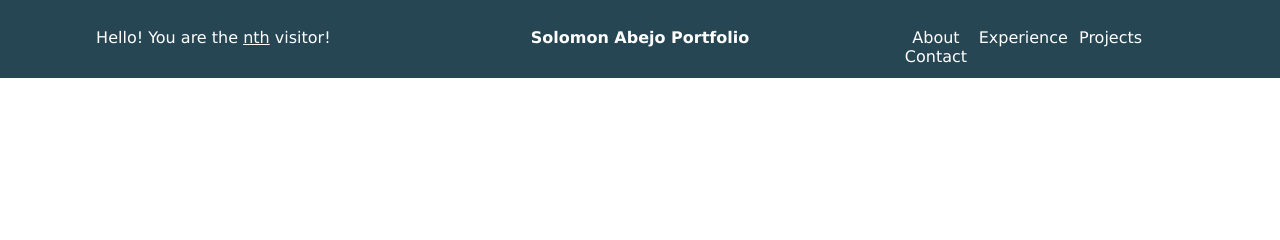
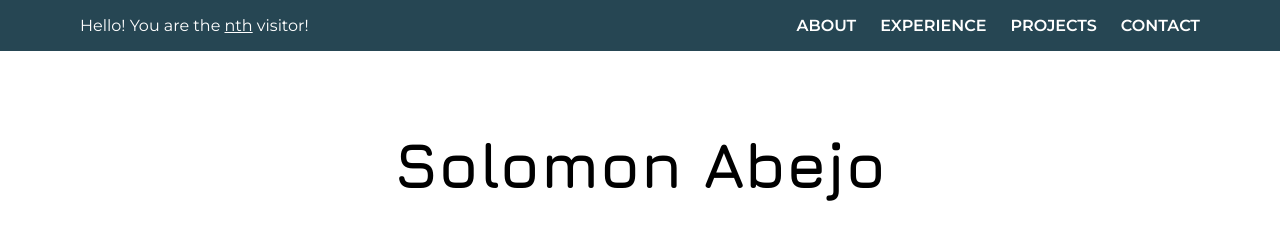
Before and after one commit to asoloa/portfolio.solabejo, a plain HTML site: page index.html in a window 1280 px wide. Drawn offline with nearby package versions, Linux system fonts and the light colour scheme.

Commit message:
Updated index.html; Added styles.css and actions workflow

```diff
--- a/index.html
+++ b/index.html
@@ -1,65 +1,27 @@
 <html>
     <head>
-        <style>
-            .fixed-top {
-                position: fixed;
-                top: 0;
-                right: 0;
-                left: 0;
-                background-color: #264653;
-            }
-            .parentNavBar {
-                display: grid;
-                grid-template-columns: repeat(3, 1fr);
-                grid-template-rows: repeat(1, 1fr);
-                font-family: Verdana, Geneva, Tahoma, sans-serif;
-                padding-top: 0.75rem;
-                padding-bottom: 0.75rem;
-            }
-            .childNav {
-                text-align: center;
-                color: #fff;
-            }
-            .childNavListItems {
-                display: inline-table;
-                width: 25%;
-                float: left;
-            }
-            .listLink {
-                text-decoration: none;
-                color: #fff;
-            }
-            .listLink:hover {
-                color: #e76f51;
-            }
-        </style>
+        <link href="styles.css" rel="stylesheet"/>
+        <link rel="preconnect" href="https://fonts.googleapis.com">
+        <link rel="preconnect" href="https://fonts.gstatic.com" crossorigin>
+        <link href="https://fonts.googleapis.com/css2?family=Jura:wght@300..700&family=Montserrat:ital,wght@0,100..900;1,100..900&display=swap" rel="stylesheet">
         <title>Solomon Abejo Portfolio</title>
     </head>
     <body>
-        <nav class="fixed-top parentNavBar">
-            <div class="childNav">
-                <p>Hello! You are the <span style="text-decoration:underline;">nth</span> visitor!</p>
-            </div>
-            <div class="childNav" style="font-weight: bold;">
-                <p style="text-align: center;">Solomon Abejo Portfolio</p>
-            </div>
-            <div class="childNav">
-                <ul style="width: 80%;">
-                    <li class="childNavListItems">
-                        <a href="#about" class="listLink">About</a>
-                    </li>
-                    <li class="childNavListItems">
-                        <a href="#experience" class="listLink">Experience</a>
-                    </li>
-                    <li class="childNavListItems">
-                        <a href="#projects" class="listLink">Projects</a>
-                    </li>
-                    <li class="childNavListItems">
-                        <a href="#contact" class="listLink">Contact</a>
-                    </li>
-                </ul>
-            </div>
-        </nav>
-
+        <header>
+            <nav class="fixed-top parentNavBar">
+                <p class="visitor-text" style="margin-left: 3em;">Hello! You are the <span id="view-count">nth</span> visitor!</p>
+                <input type="checkbox" id="menu-toggle" class="menu-toggle" />
+                <label for="menu-toggle" class="burger">&#9776;</label>
+                <div class="menu-wrapper" style="margin-right: 3em;">
+                    <ul class="menu">
+                        <li><a href="#about">ABOUT</a></li>
+                        <li><a href="#experience">EXPERIENCE</a></li>
+                        <li><a href="#projects">PROJECTS</a></li>
+                        <li><a href="#contact">CONTACT</a></li>
+                    </ul>
+                </div>
+            </nav>
+        </header>
+        <p style="padding-top: 126px; font-family: Jura; font-size: 4em; font-weight: 900; text-align: center;"><strong>Solomon Abejo</strong></p>
     </body>
 </html>
--- /dev/null
+++ b/styles.css
@@ -0,0 +1,97 @@
+/* Reset */
+body {
+    margin: 0;
+    font-family: "Montserrat", sans-serif;
+}
+
+/* Navbar */
+.fixed-top {
+    position: fixed;
+    top: 0;
+    right: 0;
+    left: 0;
+    background-color: #264653;
+    display: flex;
+    justify-content: space-between;
+    padding: 1rem 2rem;
+}
+
+.visitor-text {
+    color: #fff;
+    margin: 0;
+}
+
+#view-count {
+    text-decoration: underline;
+}
+
+/* Burger button */
+.menu-toggle {
+    display: none;
+}
+
+.burger {
+    display: none;
+    font-size: 1rem;
+    color: #fff;
+    cursor: pointer;
+    user-select: none;
+}
+
+/* Menu */
+.menu-wrapper {
+    position: relative;
+}
+
+.menu {
+    list-style: none;
+    display: flex;
+    gap: 1.5rem;
+    margin: 0;
+    padding: 0;
+}
+
+.menu li {
+    font-weight: 600;
+}
+
+.menu li a {
+    text-decoration: none;
+    color: #fff;
+}
+
+.menu li a:hover {
+    color: #e76f51;
+}
+
+/* Responsive */
+@media (max-width: 800px) {
+    .burger {
+        display: block;
+    }
+
+    .menu-wrapper {
+        position: absolute;
+        top: 3rem; /* height of nav */
+        left: 0;
+        right: 0;
+        width: 100%;
+        background-color: #264653;
+        overflow: hidden;
+        max-height: 0;
+    }
+
+    .menu {
+        flex-direction: column;
+        padding: 1rem 0;
+        gap: 0.5rem;
+    }
+
+    .menu li {
+        padding: 0.5rem 1rem;
+    }
+
+    .menu-toggle:checked + .burger + .menu-wrapper {
+        max-height: 500px; /* adjust as more menu items are added */
+    }
+}
```
Also changed, not shown: 1 other file.
